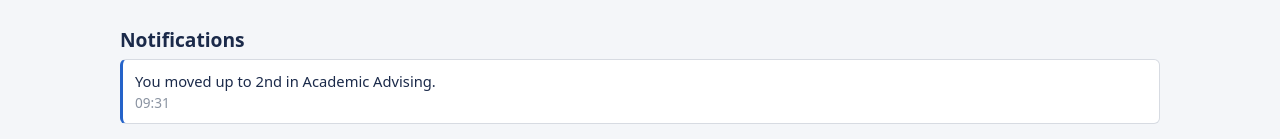
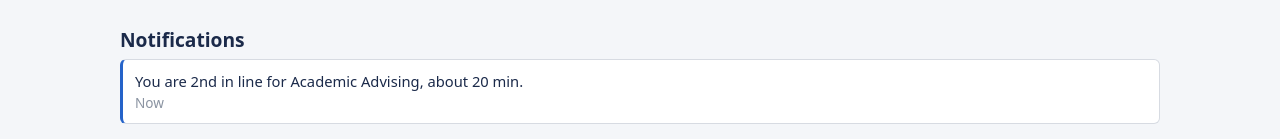
Before and after one commit to cmatala/QueueSmart, a React (Vite) app: page /dashboard in a window 1280 px wide. Shown: the part 798-937 px from the top of the page. Built offline with nearby package versions, Linux system fonts and the light colour scheme; sample sign-in values are in the browser's storage.

Commit message:
Pass setEntries to dashboard route, fix join/leave, add live notifications

```diff
--- a/src/App.jsx
+++ b/src/App.jsx
@@ -59,7 +59,14 @@ export default function App() {
         {/* user screens */}
         <Route
           path="/dashboard"
-          element={<UserDashboard account={account} services={services} entries={entries} />}
+          element={
+            <UserDashboard
+              account={account}
+              services={services}
+              entries={entries}
+              setEntries={setEntries}
+            />
+          }
         />
         <Route
           path="/join"
--- a/src/pages/JoinQueue.jsx
+++ b/src/pages/JoinQueue.jsx
@@ -10,12 +10,23 @@ import { joinQueue, leaveQueue, positionIn } from '../utils/queueActions';
 export default function JoinQueue({ services, entries, setEntries }) {
   const [message, setMessage] = useState('');
 
+  const canUpdate = () => {
+    if (typeof setEntries !== 'function') {
+      console.error('JoinQueue: setEntries was not passed in. Check the route in App.jsx.');
+      setMessage('Could not update the queue: App.jsx is not passing setEntries to this page.');
+      return false;
+    }
+    return true;
+  };
+
   const handleJoin = (service) => {
+    if (!canUpdate()) return;
     setEntries(joinQueue(entries, service));
     setMessage(`You joined ${service.name}.`);
   };
 
   const handleLeave = (service) => {
+    if (!canUpdate()) return;
     setEntries(leaveQueue(entries, service.id));
     setMessage(`You left ${service.name}.`);
   };
--- a/src/pages/UserDashboard.jsx
+++ b/src/pages/UserDashboard.jsx
@@ -16,9 +16,18 @@ import {
 } from '../data/mockData';
 import { joinQueue, leaveQueue, positionIn } from '../utils/queueActions';
 
+const ordinal = (n) => {
+  const rest = n % 100;
+  if (rest >= 11 && rest <= 13) return `${n}th`;
+  return `${n}${{ 1: 'st', 2: 'nd', 3: 'rd' }[n % 10] ?? 'th'}`;
+};
+
+const timeNow = () => new Date().toTimeString().slice(0, 5);
+
 export default function UserDashboard({ services, entries, setEntries }) {
   const navigate = useNavigate();
   const [message, setMessage] = useState('');
+  const [events, setEvents] = useState([]); // notifications created this session
 
   const user = getUser(CURRENT_USER_ID);
   const firstName = user?.name?.split(' ')[0] ?? 'there';
@@ -32,15 +41,53 @@ export default function UserDashboard({ services, entries, setEntries }) {
     .filter((item) => item.position > 0);
 
   const current = mine[0]; // highlight the first one
-  const myNotifications = notifications.filter((n) => n.userId === CURRENT_USER_ID);
+
+  // Notifications: live position updates, then this session's events,
+  // then saved ones (skipping old "moved up" notes, which would be out of date).
+  const livePosition = mine.map(({ service, position }) => ({
+    id: `live-${service.id}`,
+    message:
+      position === 1
+        ? `You are next in ${service.name}.`
+        : `You are ${ordinal(position)} in line for ${service.name}, about ${formatWait(
+            (position - 1) * service.expectedDuration,
+          )}.`,
+    time: 'Now',
+    unread: true,
+  }));
+  const saved = notifications.filter(
+    (n) => n.userId === CURRENT_USER_ID && !/moved up/i.test(n.message),
+  );
+  const allNotifications = [...livePosition, ...events, ...saved];
+
+  const addEvent = (text) =>
+    setEvents((prev) => [
+      { id: `ev${Date.now()}`, message: text, time: timeNow(), unread: true },
+      ...prev,
+    ]);
+
+  const canUpdate = () => {
+    if (typeof setEntries !== 'function') {
+      console.error('UserDashboard: setEntries was not passed in. Check the route in App.jsx.');
+      setMessage('Could not update the queue: App.jsx is not passing setEntries to this page.');
+      return false;
+    }
+    return true;
+  };
 
   const handleJoin = (service) => {
+    if (!canUpdate()) return;
+    const place = getQueue(entries, service.id).length + 1;
     setEntries(joinQueue(entries, service));
     setMessage(`You joined ${service.name}.`);
+    addEvent(`You joined ${service.name} at position ${place}.`);
   };
+
   const handleLeave = (service) => {
+    if (!canUpdate()) return;
     setEntries(leaveQueue(entries, service.id));
     setMessage(`You left ${service.name}.`);
+    addEvent(`You left ${service.name}.`);
   };
 
   return (
@@ -62,7 +109,9 @@ export default function UserDashboard({ services, entries, setEntries }) {
             Position {current.position} of {current.queue.length}
           </div>
           <p className="muted" style={{ margin: '.3rem 0 .8rem' }}>
-            about {formatWait((current.position - 1) * current.service.expectedDuration)}
+            {current.position === 1
+              ? 'You are next'
+              : `about ${formatWait((current.position - 1) * current.service.expectedDuration)}`}
           </p>
           <button type="button" className="btn-primary" onClick={() => navigate('/status')}>
             View status
@@ -96,11 +145,11 @@ export default function UserDashboard({ services, entries, setEntries }) {
       </div>
 
       <h2 style={{ marginTop: '2rem' }}>Notifications</h2>
-      {myNotifications.length === 0 ? (
+      {allNotifications.length === 0 ? (
         <div className="empty">No notifications yet.</div>
       ) : (
         <div className="stack">
-          {myNotifications.map((n) => (
+          {allNotifications.map((n) => (
             <Notification key={n.id} message={n.message} time={n.time} unread={n.unread} />
           ))}
         </div>
```
